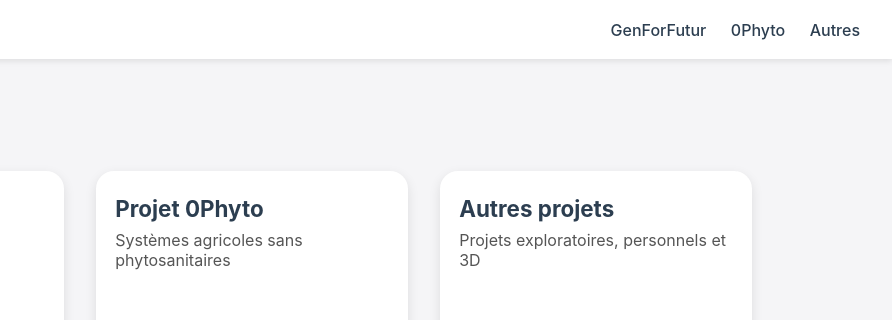
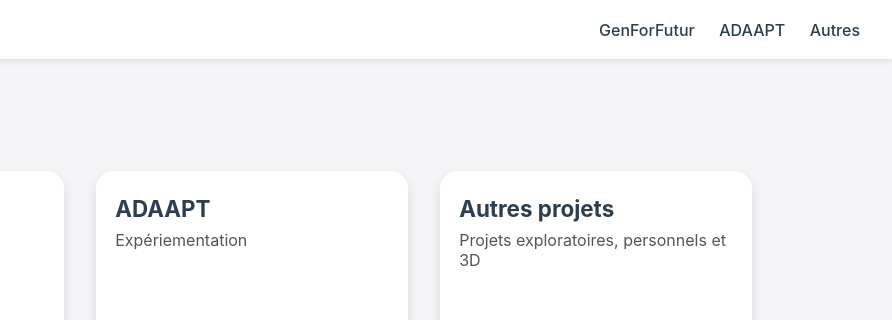
Before and after one commit to DavidChnd/projets, a plain HTML site: page index.html in a window 1280 px wide. Shown: the top 320 px of the page, 388-1280 px from the left. Drawn offline with Linux system fonts and the light colour scheme.

Commit message:
Ajout porjet Adaapt

```diff
--- a/index.html
+++ b/index.html
@@ -186,7 +186,7 @@
     <h1>David Chassagnaud</h1>
     <div>
       <a href="https://davidchnd.github.io/Projet_GenForFutur/" target="_blank">GenForFutur</a>
-      <a href="https://davidchnd.github.io/Projet_0Phyto/" target="_blank">0Phyto</a>
+      <a href="https://davidchnd.github.io/ADAAPT/qmd/ADAAPT.html" target="_blank">ADAAPT</a>
       <a href="https://davidchnd.github.io/Projets_Divers/" target="_blank">Autres</a>
     </div>
   </div>
@@ -204,9 +204,9 @@
       <div class="arrow">›</div>
     </a>
 
-    <a class="card" href="https://davidchnd.github.io/Projet_0Phyto/" target="_blank">
-      <h2>Projet 0Phyto</h2>
-      <p>Systèmes agricoles sans phytosanitaires</p>
+    <a class="card" href="https://davidchnd.github.io/ADAAPT/qmd/ADAAPT.html" target="_blank">
+      <h2>ADAAPT</h2>
+      <p>Expériementation</p>
       <div class="arrow">›</div>
     </a>
 
```
